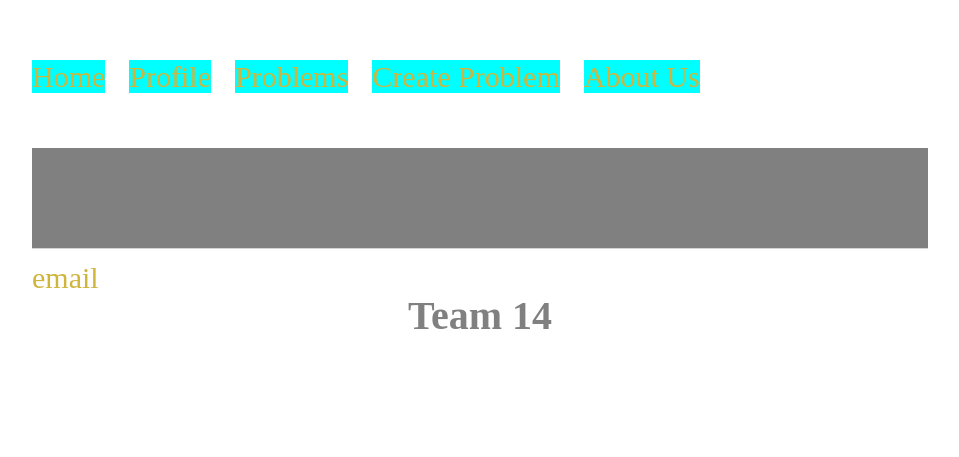
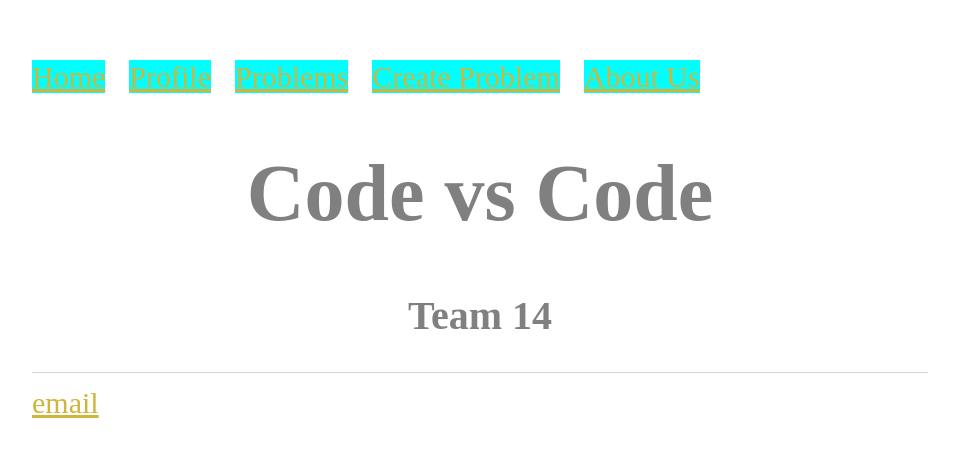
Before and after one commit to rramakrishnan246/rramakrishnan246.github.io, a Jekyll site: the page built from index.html, in a window 1280 px wide. Shown: the top 457 px of the page, without its empty margins (160-1119 px from the left). Built offline with Jekyll 4.4.1, drawn with Linux system fonts in a browser that asks for light colours.

Commit message:
Update main.css

```diff
--- a/css/main.css
+++ b/css/main.css
@@ -1,10 +1,6 @@
 body {
     margin: 60px auto;
     width: 70%;
-}
-div {
-    background-color: gray;
-    height: 100px;
 }
 nav ul, footer ul {
     padding: 0px;
@@ -26,7 +22,7 @@ footer ul li {
     color: black;
 }
 a {
-    text-decoration: none;
+    text-decoration: underline;
     color: #CFB53B;
 }
 a:hover {
```
